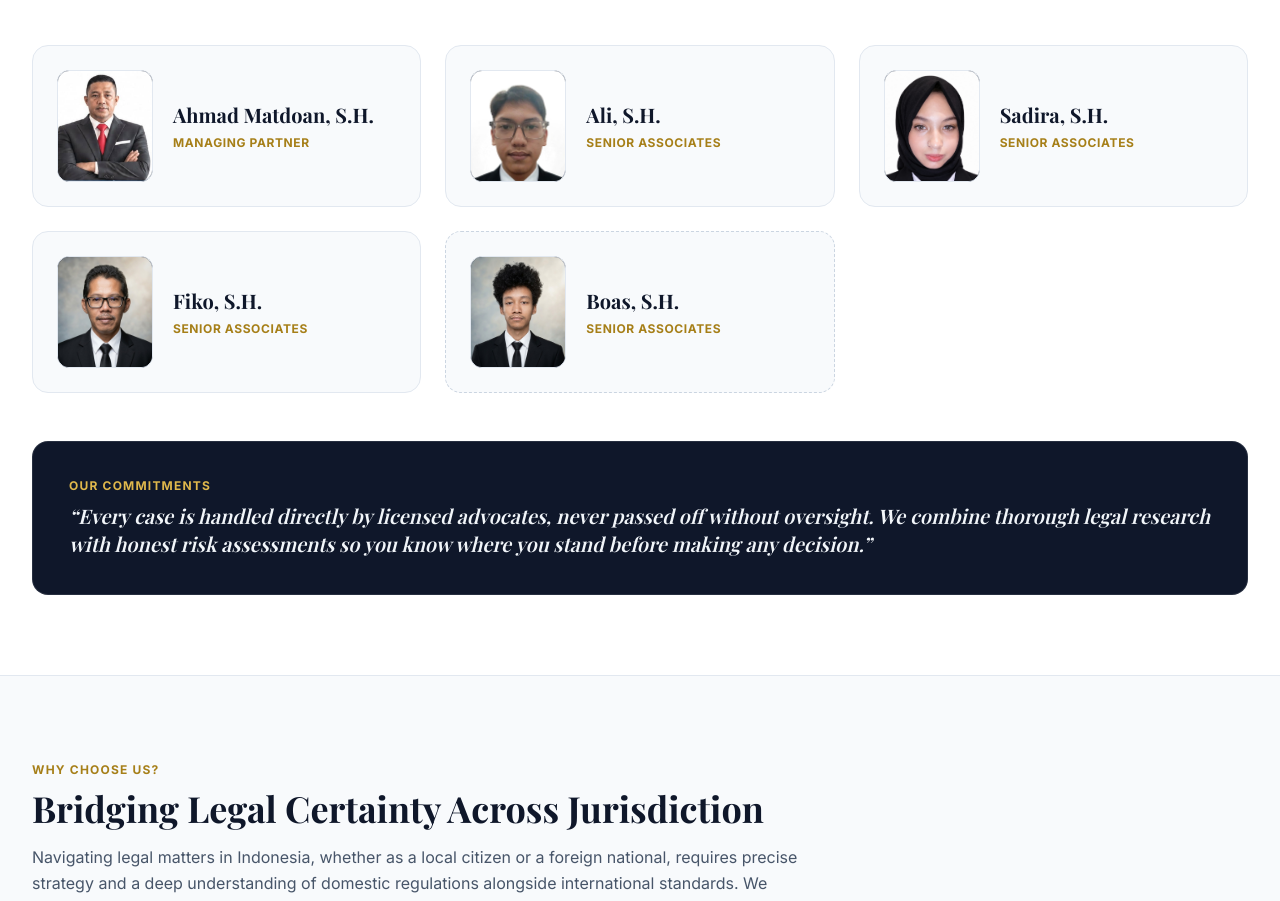
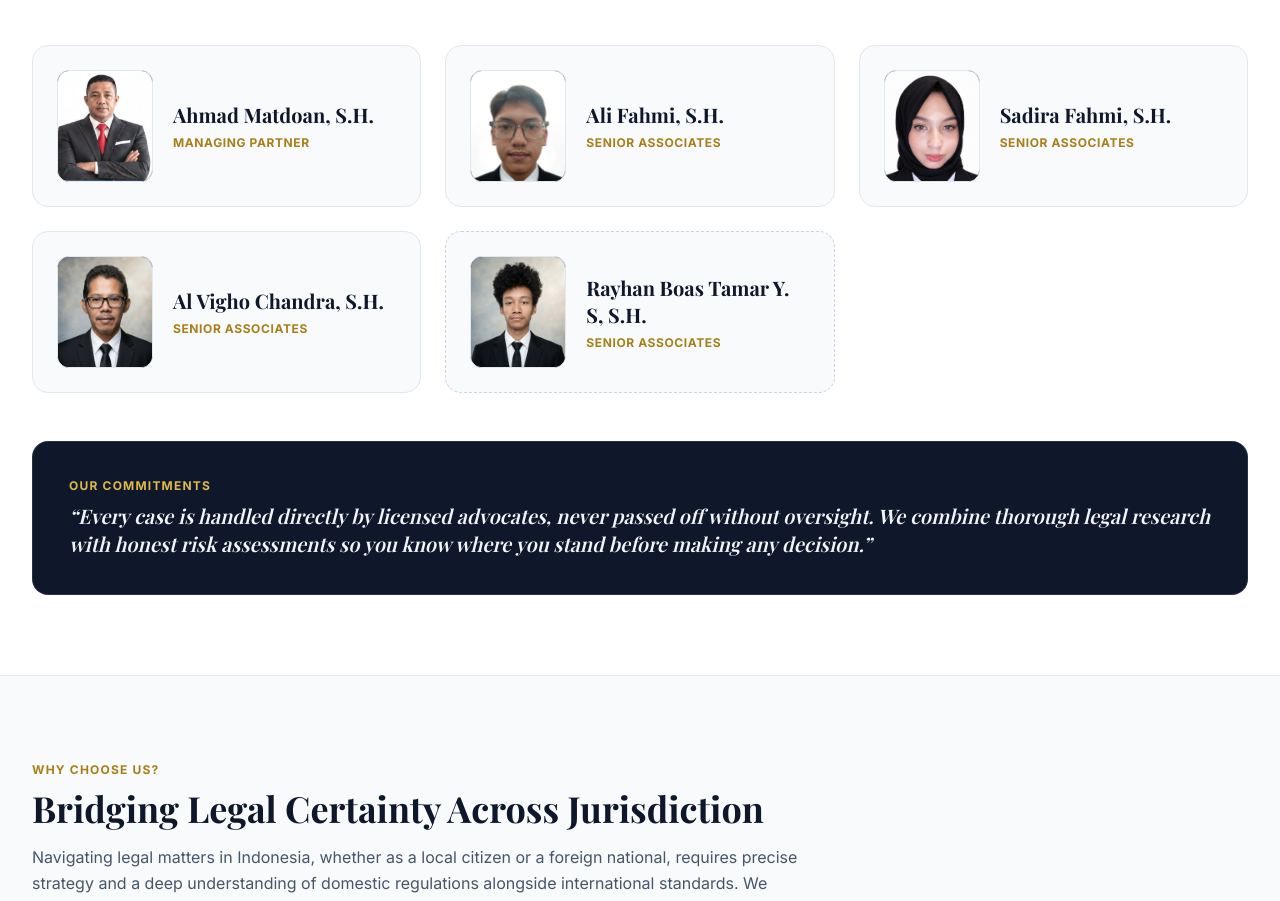
Before and after one commit to Detroit01/samlawfirmpartners, a plain HTML site: page index.html in a window 1280 px wide. Shown: the part 1257-2158 px from the top of the page. Drawn offline with nearby package versions, Linux system fonts and the light colour scheme; a web font is replaced by a local one.

Commit message:
perubahan nama

```diff
--- a/index.html
+++ b/index.html
@@ -193,7 +193,7 @@
             <img src="foto/ali.jpg" alt="Ali, S.H., LL.M." class="w-full h-full object-cover object-top" onerror="this.style.display='none'; this.parentElement.textContent='SD';" />
           </div>
           <div>
-            <h3 class="font-serif text-xl font-bold text-navy-900 leading-snug">Ali, S.H.</h3>
+            <h3 class="font-serif text-xl font-bold text-navy-900 leading-snug">Ali Fahmi, S.H.</h3>
             <p data-i18n="p2_role" class="text-xs font-bold uppercase tracking-wider text-brass-600 mt-1.5">Senior Associates</p>
           </div>
         </div>
@@ -204,7 +204,7 @@
             <img src="foto/sadira.jpg" alt="Sadira, S.H., M.Kn." class="w-full h-full object-cover object-top" onerror="this.style.display='none'; this.parentElement.textContent='FK';" />
           </div>
           <div>
-            <h3 class="font-serif text-xl font-bold text-navy-900 leading-snug">Sadira, S.H.</h3>
+            <h3 class="font-serif text-xl font-bold text-navy-900 leading-snug">Sadira Fahmi, S.H.</h3>
             <p data-i18n="p3_role" class="text-xs font-bold uppercase tracking-wider text-brass-600 mt-1.5">Senior Associates</p>
           </div>
         </div>
@@ -215,7 +215,7 @@
             <img src="foto/fiiko.jpg" alt="Fiko, S.H., M.Kn." class="w-full h-full object-cover object-top" onerror="this.style.display='none'; this.parentElement.textContent='BS';" />
           </div>
           <div>
-            <h3 class="font-serif text-xl font-bold text-navy-900 leading-snug">Fiko, S.H.</h3>
+            <h3 class="font-serif text-xl font-bold text-navy-900 leading-snug">Al Vigho Chandra, S.H.</h3>
             <p data-i18n="p4_role" class="text-xs font-bold uppercase tracking-wider text-brass-600 mt-1.5">Senior Associates</p>
           </div>
         </div>
@@ -226,7 +226,7 @@
             <img src="foto/boas.jpg" alt="Boas, S.H., M.Kn." class="w-full h-full object-cover object-top" onerror="this.style.display='none'; this.parentElement.textContent='SAM';" />
           </div>
           <div>
-            <h3 data-i18n="p5_name" class="font-serif text-xl font-bold text-navy-900 leading-snug">Boas, S.H.</h3>
+            <h3 data-i18n="p5_name" class="font-serif text-xl font-bold text-navy-900 leading-snug">Rayhan Boas Tamar Y. S, S.H.</h3>
             <p data-i18n="p5_role" class="text-xs font-bold uppercase tracking-wider text-brass-600 mt-1.5">Senior Associates</p>
           </div>
         </div>
```
